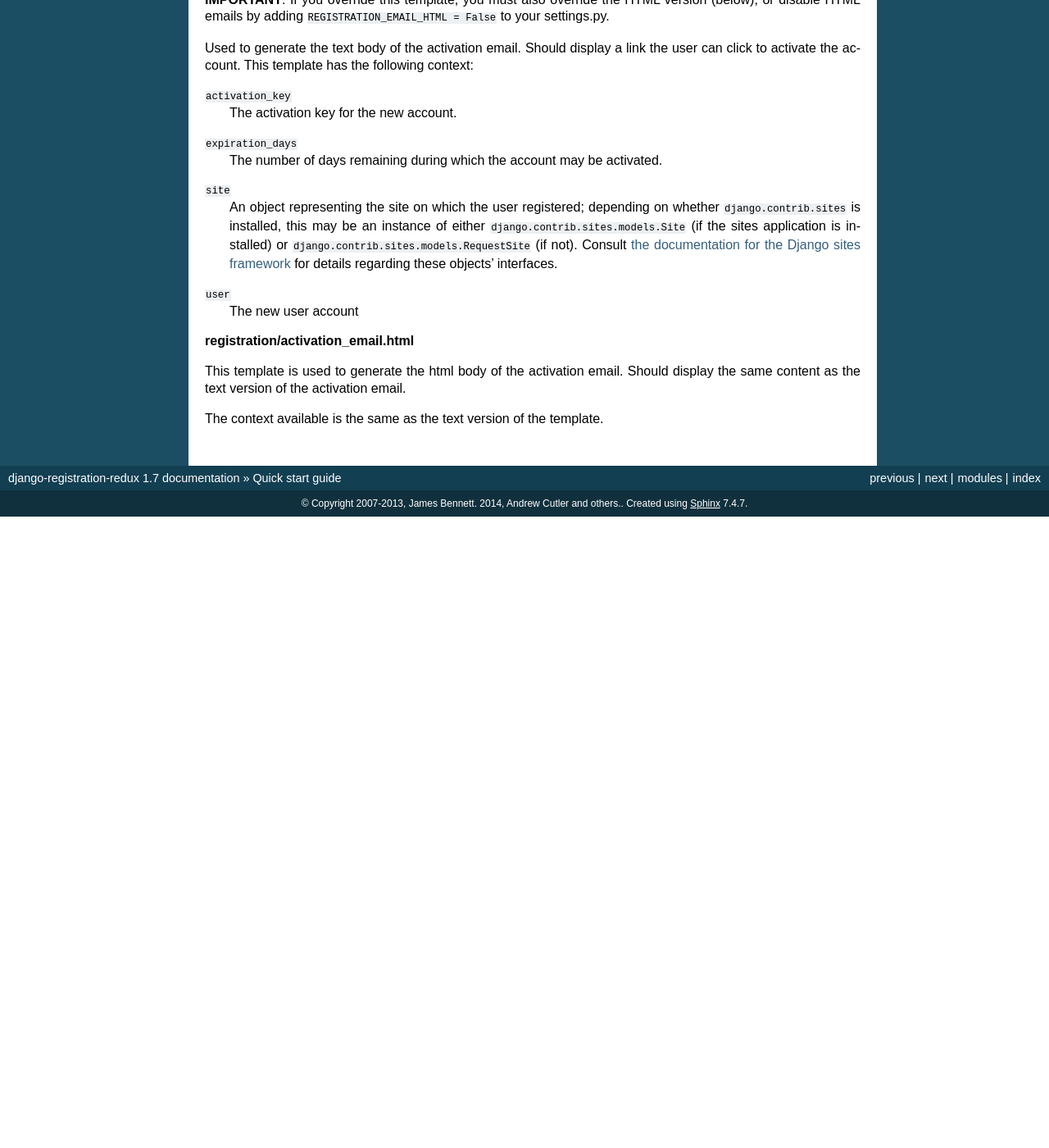
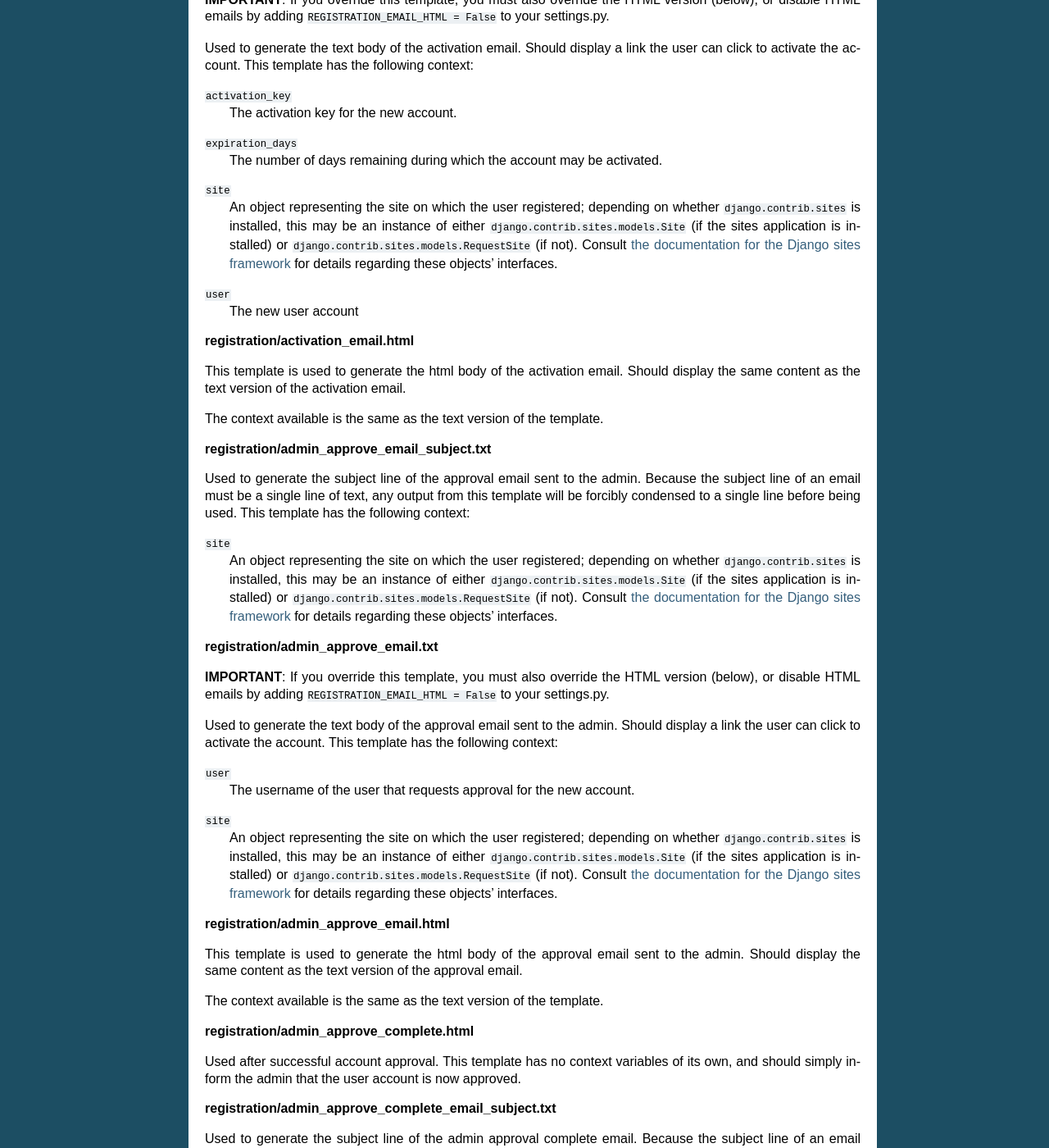
Before and after one commit to marktucker-django/Django-Registration, a Sphinx documentation site: the page built from docs/quickstart.rst, in a window 1280 px wide and 1400 px high, scrolled down 4025 px. Shown: the whole window at 82% size. Built offline with Sphinx 7.4.7, drawn with Linux system fonts in a browser that asks for light colours; before the commit the page ends 4655 px from its top, so only the background shows below that; some of the changed text lies outside the part shown.

Commit message:
Add REGISTRATION_ADMINS mail setting for approval (#279)
* Add REGISTRATION_ADMINS mail setting for approval

Checks for REGISTRATION_ADMINS defined in settings to use for the
approval email instead of ADMINS. Triggers warning (about using ADMINS)
if setting is not found

* Add explicit warnings filter in models test

Fixes issue with Python registering only once a warning message. This
created a race condition between tests that pass a step where the same
warning is triggered

* Add documentation about admin approval registration

* Fix minor sphinx warnings

* Update CHANGELOG

```diff
--- a/docs/forms.rst
+++ b/docs/forms.rst
@@ -97,7 +97,7 @@ mind, but may also be useful in other situations.
 
 
 Multiple Form Inheritance
-----------------
+-------------------------
 
 Multiple :class:`RegistrationForm` subclasses can be inherited into
 one class.  For instance, if your project requires a terms of service
--- a/docs/index.rst
+++ b/docs/index.rst
@@ -41,6 +41,7 @@ Contents:
    upgrade
    default-backend
    simple-backend
+   admin-approval-backend
    forms
    views
    signals
--- a/docs/quickstart.rst
+++ b/docs/quickstart.rst
@@ -304,3 +304,104 @@ This template is used to generate the html body of the activation email.
 Should display the same content as the text version of the activation email.
 
 The context available is the same as the text version of the template.
+
+
+**registration/admin_approve_email_subject.txt**
+
+Used to generate the subject line of the approval email sent to the admin.
+Because the subject line of an email must be a single line of text, any output
+from this template will be forcibly condensed to a single line before
+being used. This template has the following context:
+
+``site``
+    An object representing the site on which the user registered;
+    depending on whether ``django.contrib.sites`` is installed, this
+    may be an instance of either ``django.contrib.sites.models.Site``
+    (if the sites application is installed) or
+    ``django.contrib.sites.models.RequestSite`` (if not). Consult `the
+    documentation for the Django sites framework
+    <http://docs.djangoproject.com/en/dev/ref/contrib/sites/>`_ for
+    details regarding these objects' interfaces.
+
+**registration/admin_approve_email.txt**
+
+**IMPORTANT**: If you override this template, you must also override the HTML
+version (below), or disable HTML emails by adding
+``REGISTRATION_EMAIL_HTML = False`` to your settings.py.
+
+Used to generate the text body of the approval email sent to the admin.
+Should display a link the user can click to activate the account.
+This template has the following context:
+
+``user``
+    The username of the user that requests approval for the new account.
+
+``site``
+    An object representing the site on which the user registered;
+    depending on whether ``django.contrib.sites`` is installed, this
+    may be an instance of either ``django.contrib.sites.models.Site``
+    (if the sites application is installed) or
+    ``django.contrib.sites.models.RequestSite`` (if not). Consult `the
+    documentation for the Django sites framework
+    <http://docs.djangoproject.com/en/dev/ref/contrib/sites/>`_ for
+    details regarding these objects' interfaces.
+
+**registration/admin_approve_email.html**
+
+This template is used to generate the html body of the approval email sent to
+the admin.
+Should display the same content as the text version of the approval email.
+
+The context available is the same as the text version of the template.
+
+**registration/admin_approve_complete.html**
+
+Used after successful account approval. This template has no context
+variables of its own, and should simply inform the admin that the user
+account is now approved.
+
+**registration/admin_approve_complete_email_subject.txt**
+
+Used to generate the subject line of the admin approval complete email. Because
+the subject line of an email must be a single line of text, any output
+from this template will be forcibly condensed to a single line before
+being used. This template has the following context:
+
+``site``
+    An object representing the site on which the user registered;
+    depending on whether ``django.contrib.sites`` is installed, this
+    may be an instance of either ``django.contrib.sites.models.Site``
+    (if the sites application is installed) or
+    ``django.contrib.sites.requests.RequestSite`` (if not). Consult `the
+    documentation for the Django sites framework
+    <http://docs.djangoproject.com/en/dev/ref/contrib/sites/>`_ for
+    details regarding these objects' interfaces.
+
+**registration/admin_approve_complete_email.txt**
+
+**IMPORTANT**: If you override this template, you must also override the HTML
+version (below), or disable HTML emails by adding
+``REGISTRATION_EMAIL_HTML = False`` to your settings.py.
+
+Used after successful account activation.
+This template has the following context:
+
+``site``
+    An object representing the site on which the user registered;
+    depending on whether ``django.contrib.sites`` is installed, this
+    may be an instance of either ``django.contrib.sites.models.Site``
+    (if the sites application is installed) or
+    ``django.contrib.sites.requests.RequestSite`` (if not). Consult `the
+    documentation for the Django sites framework
+    <http://docs.djangoproject.com/en/dev/ref/contrib/sites/>`_ for
+    details regarding these objects' interfaces.
+
+
+**registration/admin_approve_complete_email.html**
+
+This template is used to generate the html body of the approval complete email
+sent to the user.
+Should display the same content as the text version of the approval complete
+email.
+
+The context available is the same as the text version of the template.
--- a/docs/signals.rst
+++ b/docs/signals.rst
@@ -6,7 +6,7 @@ Custom signals used by |project|
 ================================
 
 Much of |project|'s customizability comes through the
-ability to write and use :ref:`registration backends <backend-api>`
+ability to write and use registration backends
 implementing different workflows for user registration. However, there
 are many cases where only a small bit of additional logic needs to be
 injected into the registration process, and writing a custom backend
```
Also changed, not shown: docs/admin-approval-backend.rst (added, +40 -0 lines), 4 other files.
